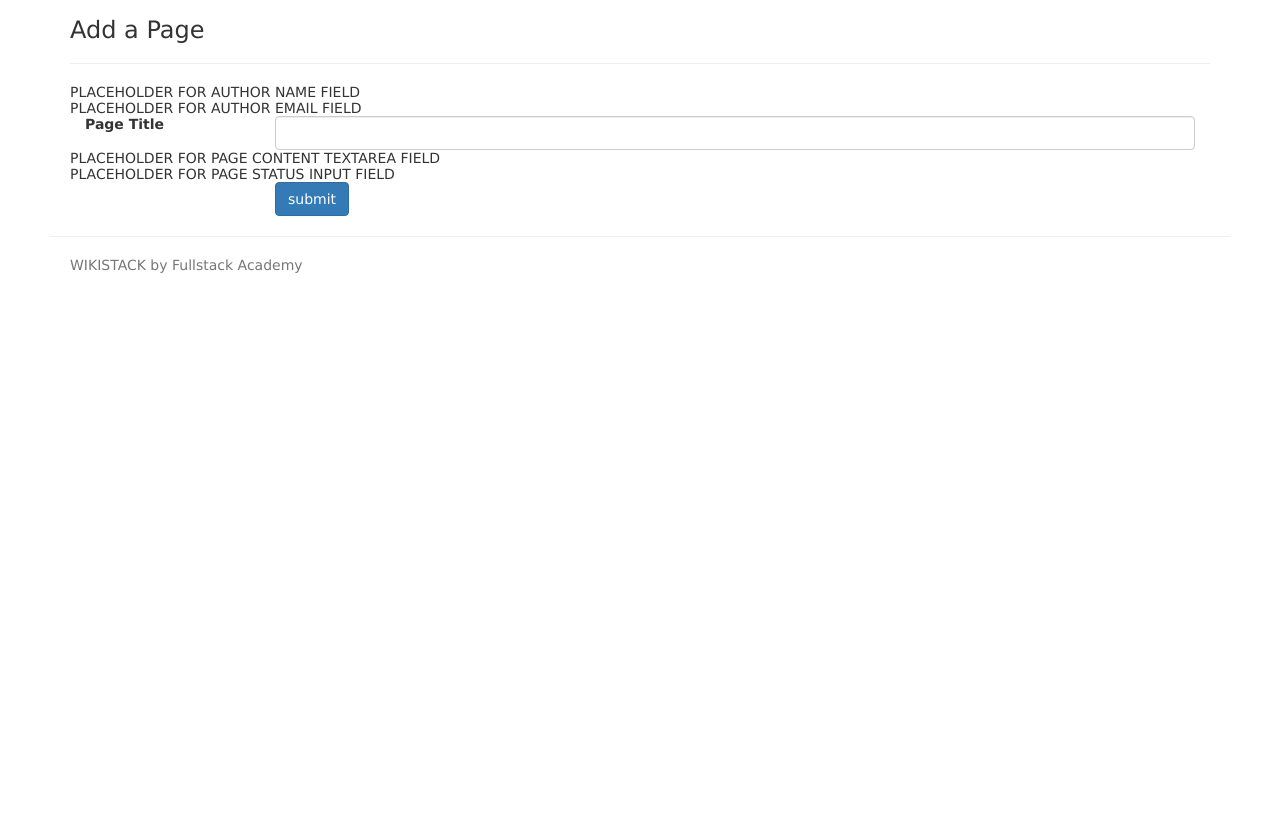
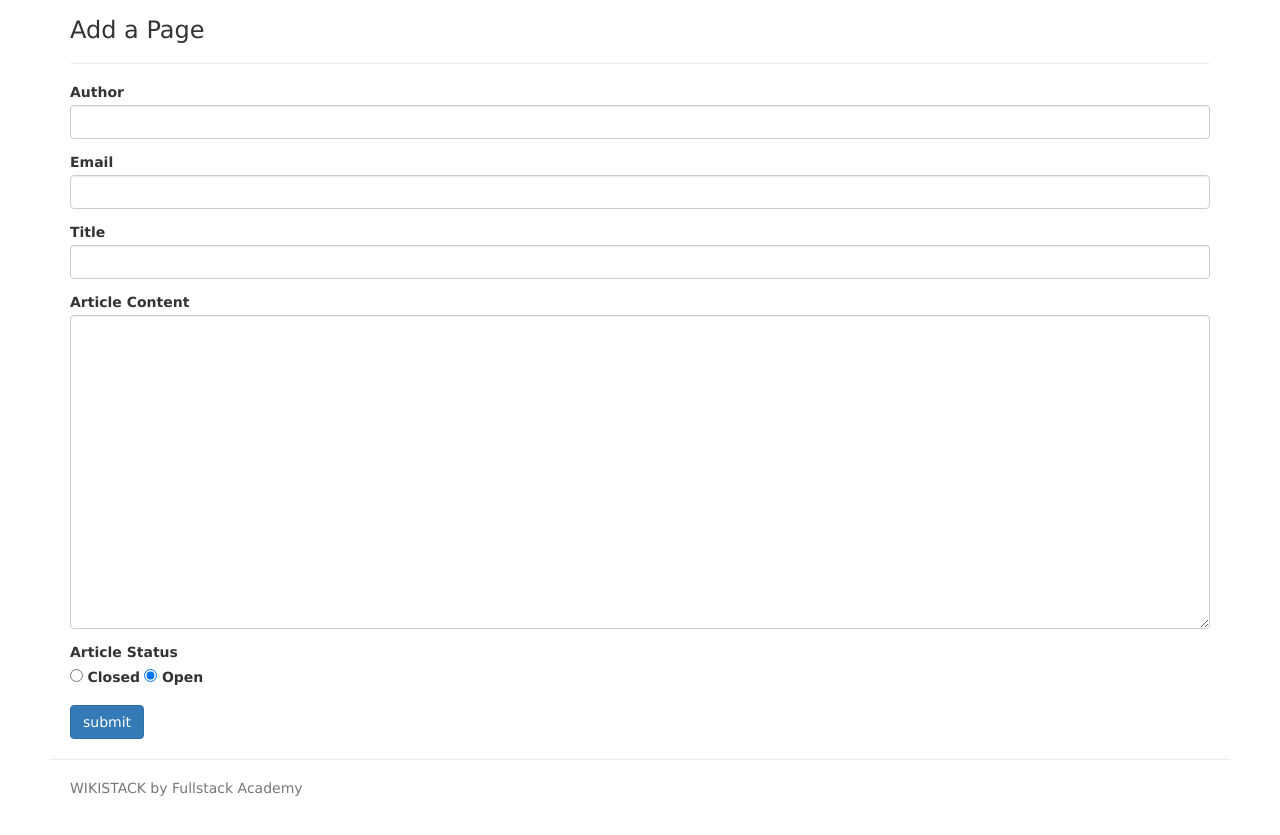
Before and after one commit to derrickbeining/wikistack, a website: page views/addpage.html in a window 1280 px wide. Shown: the part 53-888 px from the top of the page. Before the commit the page ends 800 px from the top, so only its background shows below. Drawn offline with nearby package versions, Linux system fonts and the light colour scheme; files that its build step writes are made by us from their sources.

Commit message:
basic form wiring setup

```diff
--- a/views/addpage.html
+++ b/views/addpage.html
@@ -5,22 +5,67 @@
   <hr>
   <form method="POST" action="/wiki/">
 
-    <div>PLACEHOLDER FOR AUTHOR NAME FIELD</div>
-
-    <div>PLACEHOLDER FOR AUTHOR EMAIL FIELD</div>
-
+    <!--AUTHOR NAME INPUT  -->
     <div class="form-group">
-      <label for="title" class="col-sm-2 control-label">Page Title</label>
-      <div class="col-sm-10">
-        <input name="title" type="text" class="form-control"/>
+      <label for="author-name" class=" control-label">
+        Author
+      </label>
+      <div class="">
+        <input name="name" id="author-name" type="text" class="form-control"/>
       </div>
     </div>
 
-    <div>PLACEHOLDER FOR PAGE CONTENT TEXTAREA FIELD</div>
+    <!-- AUTHOR EMAIL INPUT -->
+    <div class="form-group">
+      <div>
+        <label for="author-email" class=" control-label">
+          Email
+        </label>
+      </div>
+      <div class="">
+        <input id="author-email" name="email" type="text" class="form-control"/>
+      </div>
+    </div>
 
-    <div>PLACEHOLDER FOR PAGE STATUS INPUT FIELD</div>
+    <!-- PAGE TITLE INPUT -->
+    <div class="form-group">
+      <div>
+        <label for="title" class=" control-label">
+          Title
+        </label>
+      </div>
+      <div class="">
+        <input name="title" type="text" class="form-control" required/>
+      </div>
+    </div>
 
-    <div class="col-sm-offset-2 col-sm-10">
+    <!-- PAGE CONTENT TEXT AREA INPUT -->
+    <div class="form-group">
+      <div>
+        <label for="article-content" class=" control-label">
+        Article Content
+        </label>
+      </div>
+
+      <div class="">
+        <textarea id="article-content" name="content" class="form-control" rows="15"></textarea>
+      </div>
+    </div>
+
+    <!-- PAGE STATUS INPUT -->
+    <div class="form-group">
+      <label for="article-status" class=" control-label">
+        Article Status
+      </label>
+      <div class="">
+        <input id="closed-status" name="status" type="radio" value="closed" class=""/>
+        <label for="closed-status">Closed</label>
+        <input id="open-status" name="status" type="radio" value="open" class="" checked/>
+        <label for="open-status">Open</label>
+      </div>
+    </div>
+
+    <div class="">
       <button type="submit" class="btn btn-primary">submit</button>
     </div>
 
```
